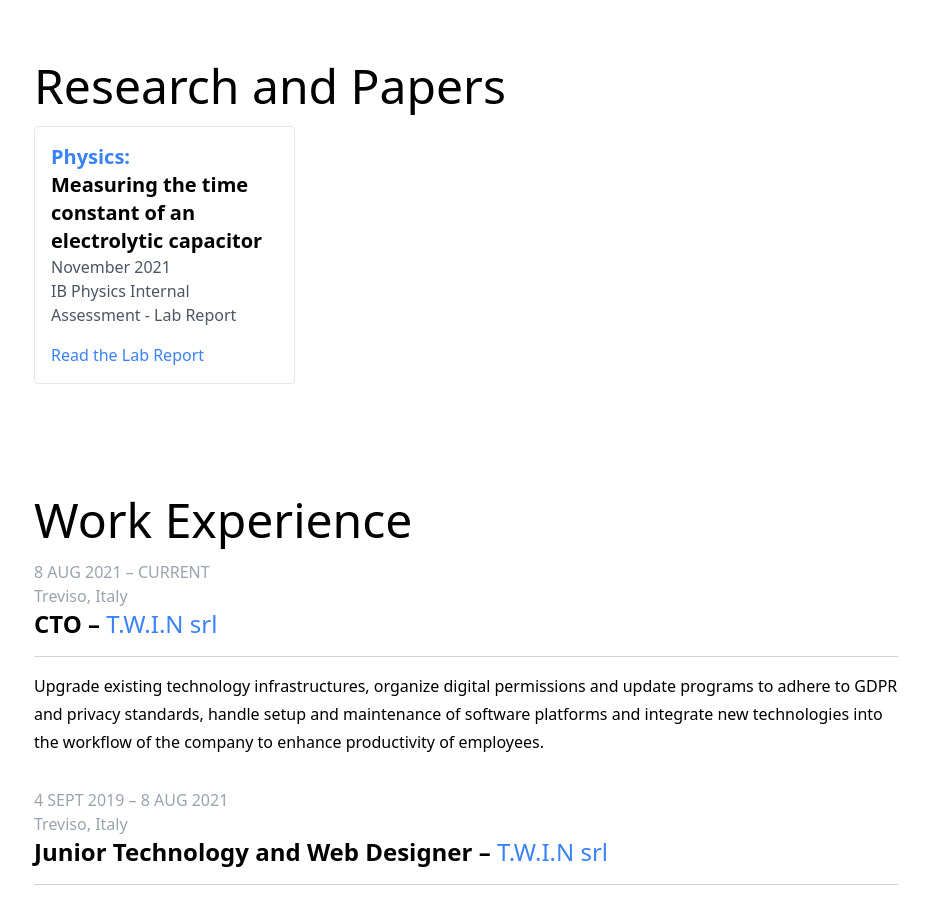
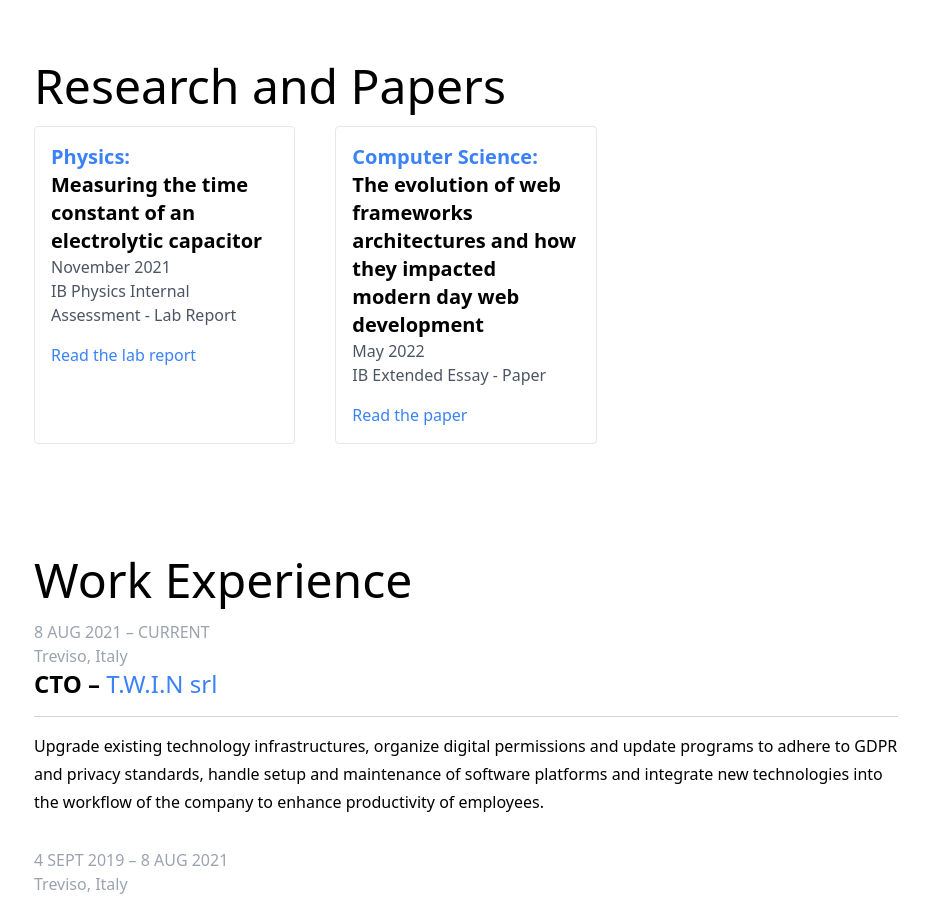
Before and after one commit to jackpeck2004/personal_website, a Next.js app: page / in a window 1280 px wide. Shown: the part 1780-2681 px from the top of the page, without its empty margins (174-1102 px from the left). Built offline with nearby package versions, Linux system fonts and the light colour scheme.

Commit message:
Added new research paper

```diff
--- /dev/null
+++ b/_content/research-and-papers/evolution-web.md
@@ -0,0 +1,8 @@
+---
+title: The evolution of web frameworks architectures and how they impacted modern day web development
+scope: IB Extended Essay
+date: May 2022
+url: https://drive.google.com/file/d/12qvQHvV4QeM_6udPOGPnoPvdXdGioEHX/view?usp=sharing
+subject: Computer Science
+type: Paper
+---
--- a/src/pages/index.tsx
+++ b/src/pages/index.tsx
@@ -50,7 +50,7 @@ const Page: NextPage = ({
         </Section>
         <Section title="Research and Papers" sectionId="research">
           <div className="mt-[2vh] grid grid-cols-1 md:grid-cols-2 lg:grid-cols-3 gap-x-[40px] grid-y-[40px]">
-            {researchPapers.map((p: IResearchPaper) => (
+            {researchPapers.sort().map((p: IResearchPaper) => (
               <div
                 className="border border-gray-200 rounded p-4 mb-8"
                 key={p.title.split(" ").join("-").toLowerCase()}
@@ -71,7 +71,7 @@ const Page: NextPage = ({
                     {p.url && (
                       <Link href={p.url}>
                         <a className="link" target="_blank">
-                          Read the {p.type}
+                          Read the {p.type.toLowerCase()}
                         </a>
                       </Link>
                     )}
```
